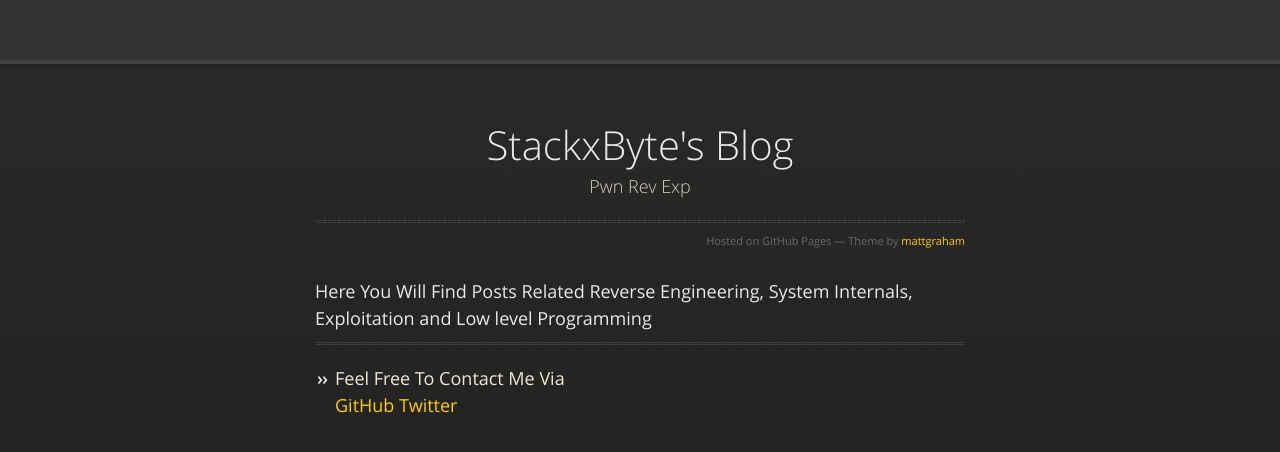
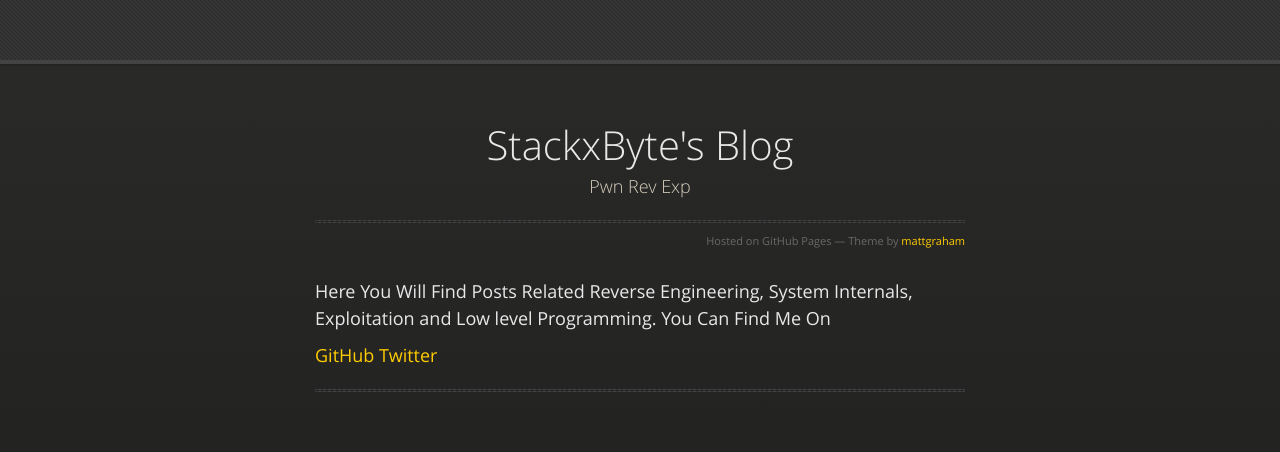
Before and after one commit to stackxbyte/stackxbyte.github.io, a Jekyll site: the page built from index.md, in a window 1280 px wide. Shown: the top 452 px of the page. Built offline with Jekyll 4.4.1, drawn with Linux system fonts in a browser that asks for light colours.

Commit message:
updated index.md

```diff
--- a/index.md
+++ b/index.md
@@ -2,9 +2,8 @@
 layout: default
 ---
 
-#### Here You Will Find Posts Related Reverse Engineering, System Internals, Exploitation and Low level Programming
+#### Here You Will Find Posts Related Reverse Engineering, System Internals, Exploitation and Low level Programming. You Can Find Me On
+[GitHub](https://github.com/stackxbyte)
+[Twitter](https://x.com/c00l_k3d)
 
 ---------------------------------------
-* Feel Free To Contact Me Via <br>
-[GitHub](https://github.com/stackxbyte)
-[Twitter](https://x.com/c00l_k3d)
```
